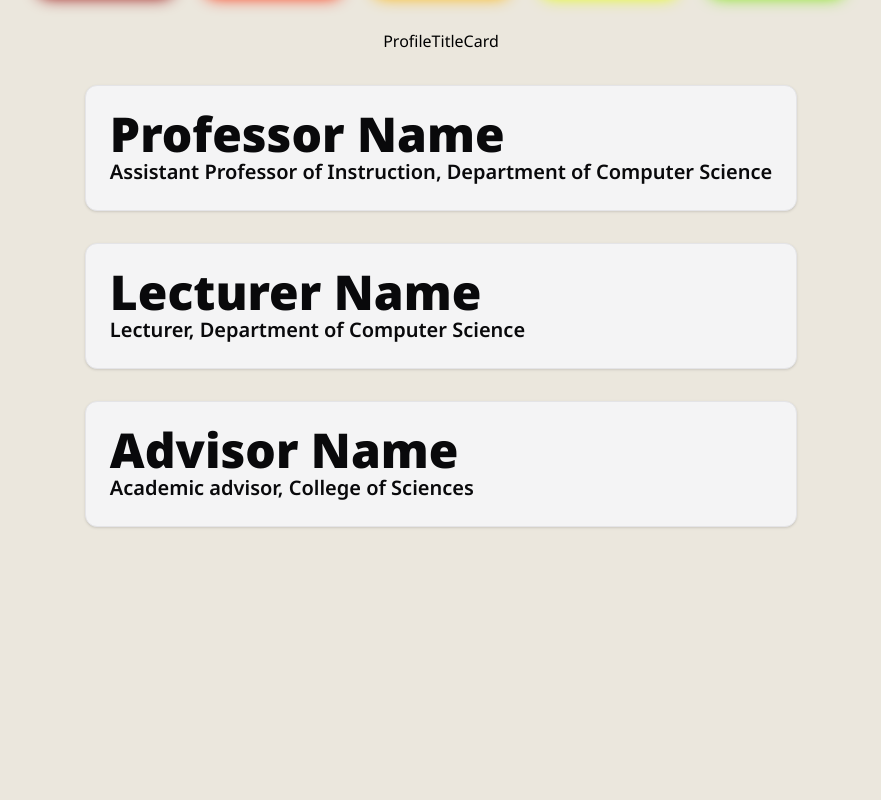
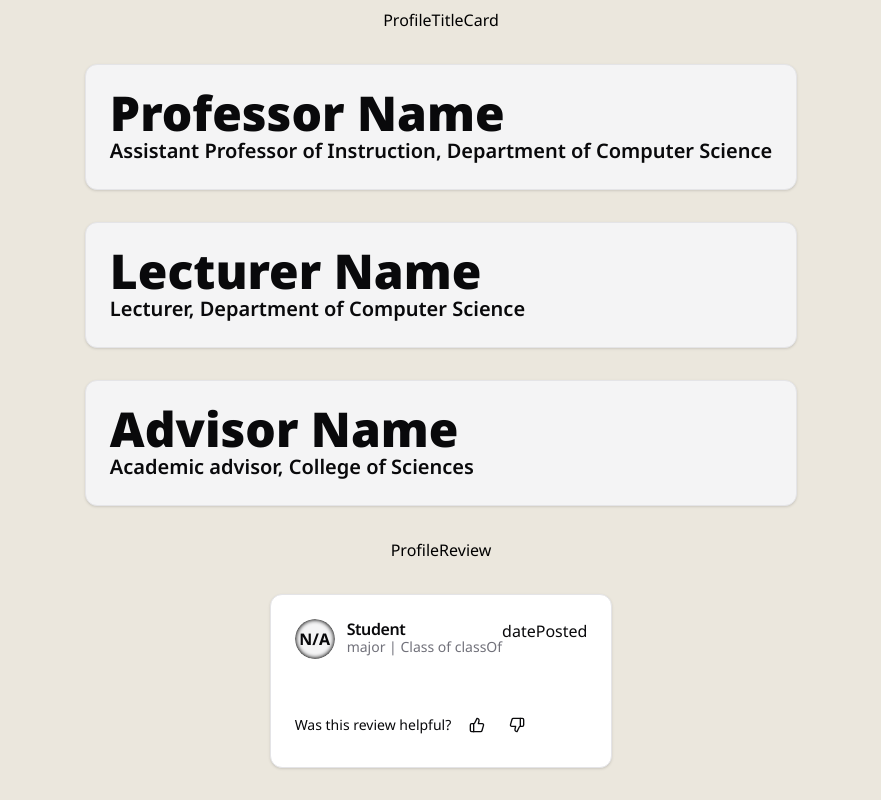
Before and after one commit to acmutsa/newbook-next, a Next.js app in the folder apps/web/: page /component-testing in a window 1280 px wide. Shown: the part 220-1020 px from the top of the page, without its empty margins (199-1080 px from the left). Before the commit the page ends 800 px from the top, so only its background shows below. Built offline with nearby package versions, Linux system fonts and the light colour scheme.

Commit message:
Progress on developing review component; moving to actual shadcn cards for ProfileTitleCard; craeted ScoreIcon component; added shadcn components; modified pnpm-lock.yaml and package.json

```diff
--- a/apps/web/src/app/component-testing/page.tsx
+++ b/apps/web/src/app/component-testing/page.tsx
@@ -1,6 +1,6 @@
 import ScoreCard from "@/components/shared/NewBookScoreCard";
 import ProfileTitleCard from "@/components/shared/NewBookProfileTitle";
-
+import ProfileReview from "@/components/shared/NewBookProfileReview";
 
 export default function Page() {
     return (
@@ -31,6 +31,10 @@ export default function Page() {
                     unit="College of Sciences"
                 />
             </div>
+            <h1>ProfileReview</h1>
+            <div className="flex flex-col gap-8 my-8">
+                <ProfileReview />
+            </div>
         </main>
     );
 }
```
